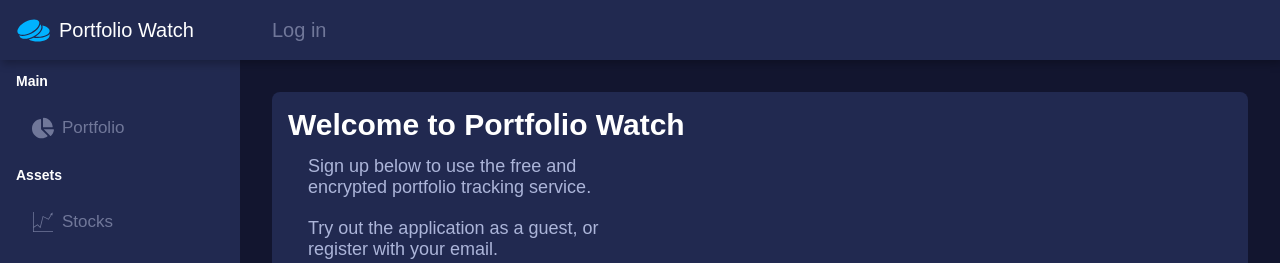
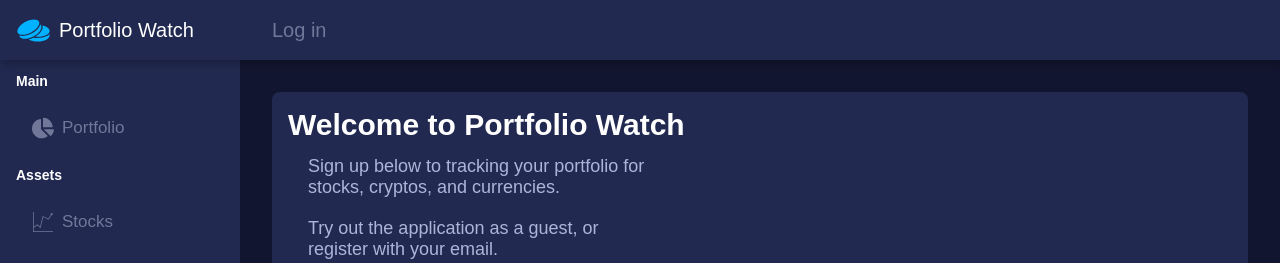
Before and after one commit to peterdurham/portfolio-watch-client, a React (Create React App) app: page /login in a window 1280 px wide. Shown: the top 263 px of the page. Built offline with nearby package versions, Linux system fonts and the light colour scheme.

Commit message:
udpated login text

```diff
--- a/src/components/auth/login.js
+++ b/src/components/auth/login.js
@@ -27,8 +27,8 @@ const Login = () => {
         <div>
           <h2>Welcome to Portfolio Watch</h2>
           <WelcomeTextStyles>
-            Sign up below to use the free and encrypted portfolio tracking
-            service.
+            Sign up below to tracking your portfolio for stocks, cryptos, and
+            currencies.
           </WelcomeTextStyles>{" "}
           <WelcomeTextStyles>
             Try out the application as a guest, or register with your email.
```
